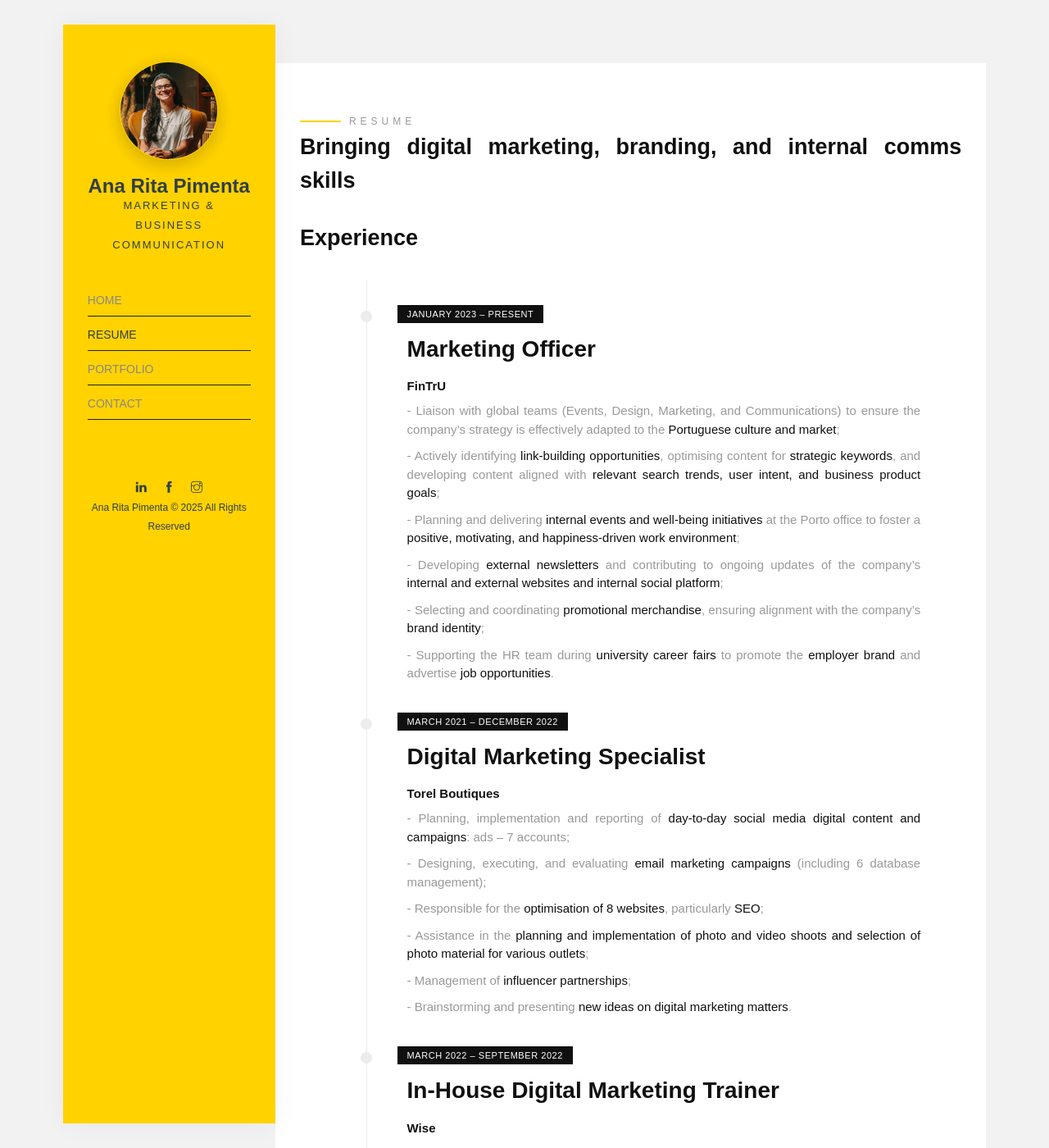
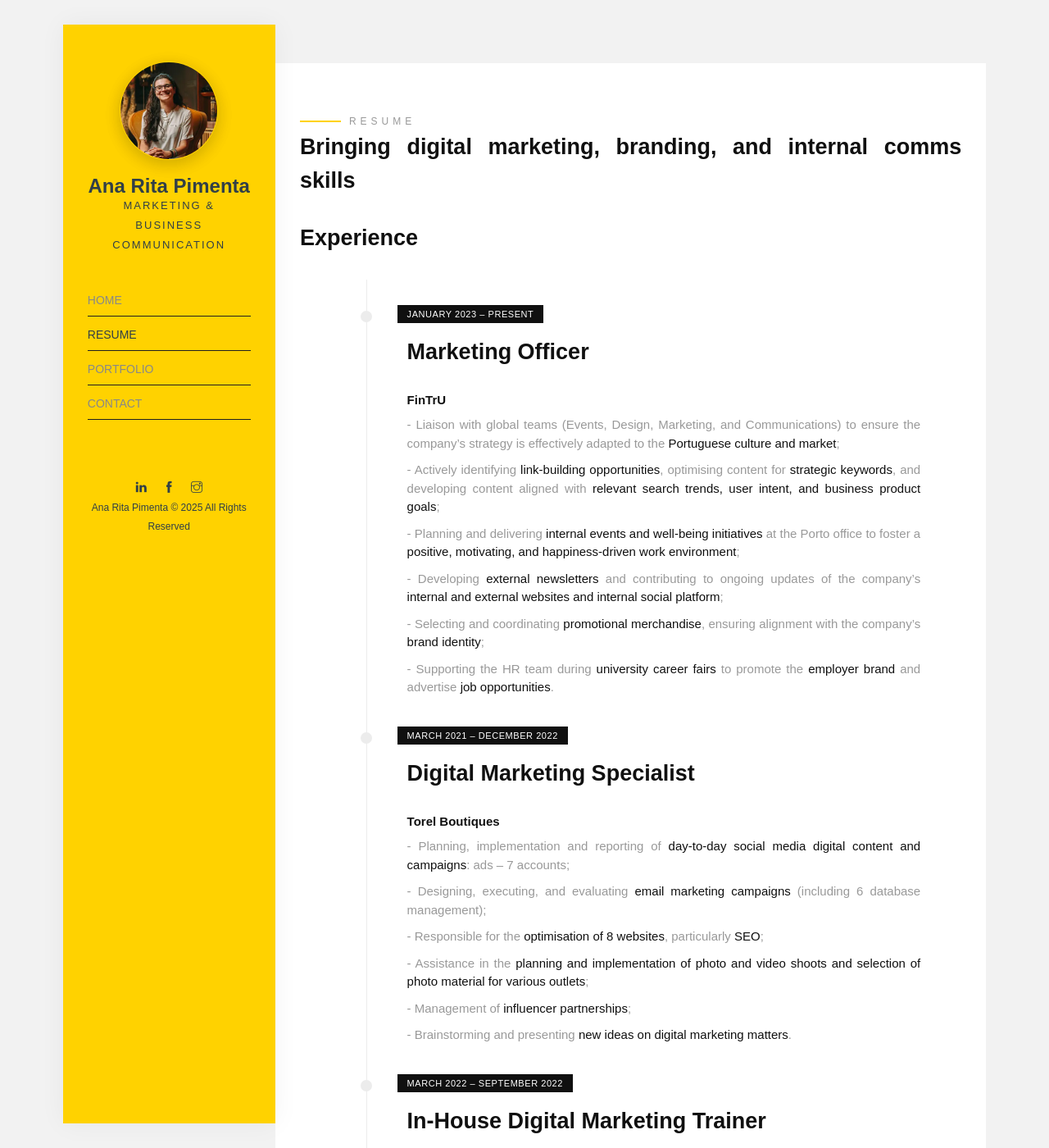
Before and after one commit to anaritapimenta/anaritapimenta.github.io, a Jekyll site: the page built from resume.html, in a window 1280 px wide and 1400 px high. Shown: the whole window at 82% size. Built offline with Jekyll 4.4.1, drawn with Linux system fonts in a browser that asks for light colours; some web fonts are replaced; some of the changed text lies outside the part shown.

Commit message:
Update resume.html

```diff
--- a/resume.html
+++ b/resume.html
@@ -4,16 +4,25 @@ description: Marketing and communications expert with a strong background in dig
 layout: default
 ---
 
+<style>
+  h1.heading, h2.heading, h3.heading {
+    color: #101010;
+    font-family: 'Rambla', sans-serif;
+    margin-bottom: 30px;
+    font-weight: 700;
+    font-size: 27px;
+    line-height: 1.5em;
+  }
+</style>
+
 <section class="resume" role="region" aria-labelledby="experience-heading">
   <div class="container-fluid">
     <div class="row">
       <div class="col-md-12">
         <span class="heading-meta style-1">Resume</span>
-
         <h1 class="heading animate-box">
           Bringing digital marketing, branding, and internal comms skills
         </h1>
-
         <h2 class="heading animate-box" id="experience-heading" data-animate-effect="fadeInLeft">
           Experience
         </h2>
@@ -25,21 +34,20 @@ layout: default
           <li>
             <article class="timeline-content" role="listitem">
               <span class="timeline-date">January 2023 – Present</span>
-              <h3>Marketing Officer</h3>
+              <h3 class="heading">Marketing Officer</h3>
               <h4>FinTrU</h4>
               <p>- Liaison with global teams (Events, Design, Marketing, and Communications) to ensure the company’s strategy is effectively adapted to the <strong>Portuguese culture and market</strong>;</p>
               <p>- Actively identifying <strong>link-building opportunities</strong>, optimising content for <strong>strategic keywords</strong>, and developing content aligned with <strong>relevant search trends, user intent, and business product goals</strong>;</p>
-              <p>- Planning and delivering <strong>internal events and well-being initiatives</strong> at the Porto office to foster a <strong>positive, motivating, and happiness-driven work environment</strong>;</p>
+              <p>- Planning and delivering <strong>internal events and well‑being initiatives</strong> at the Porto office to foster a <strong>positive, motivating, and happiness‑driven work environment</strong>;</p>
               <p>- Developing <strong>external newsletters</strong> and contributing to ongoing updates of the company’s <strong>internal and external websites and internal social platform</strong>;</p>
               <p>- Selecting and coordinating <strong>promotional merchandise</strong>, ensuring alignment with the company’s <strong>brand identity</strong>;</p>
               <p>- Supporting the HR team during <strong>university career fairs</strong> to promote the <strong>employer brand</strong> and advertise <strong>job opportunities</strong>.</p>
             </article>
           </li>
-
           <li>
             <article class="timeline-content" role="listitem">
               <span class="timeline-date">March 2021 – December 2022</span>
-              <h3>Digital Marketing Specialist</h3>
+              <h3 class="heading">Digital Marketing Specialist</h3>
               <h4>Torel Boutiques</h4>
               <p>- Planning, implementation and reporting of <strong>day‑to‑day social media digital content and campaigns</strong>: ads – 7 accounts;</p>
               <p>- Designing, executing, and evaluating <strong>email marketing campaigns</strong> (including 6 database management);</p>
@@ -49,21 +57,19 @@ layout: default
               <p>- Brainstorming and presenting <strong>new ideas on digital marketing matters</strong>.</p>
             </article>
           </li>
-
           <li>
             <article class="timeline-content" role="listitem">
               <span class="timeline-date">March 2022 – September 2022</span>
-              <h3>In‑House Digital Marketing Trainer</h3>
+              <h3 class="heading">In‑House Digital Marketing Trainer</h3>
               <h4>Wise</h4>
               <p>- Provided <strong>in‑house marketing training</strong>, focusing on <strong>Marketing Planning</strong>, <strong>Social Media Management</strong>, <strong>Ad Campaigns</strong>, and <strong>Email Marketing</strong>;</p>
               <p>- Training sessions were delivered <strong>online</strong>.</p>
             </article>
           </li>
-
           <li>
             <article class="timeline-content" role="listitem">
               <span class="timeline-date">December 2021 – May 2022</span>
-              <h3>Digital Marketing Trainer</h3>
+              <h3 class="heading">Digital Marketing Trainer</h3>
               <h4>IPLNT - Instituto Português de Línguas e Novas Tecnologias</h4>
               <p>- Theories and Techniques of Communication;</p>
               <p>- Digital Communication;</p>
@@ -84,71 +90,64 @@ layout: default
               <p>- Influencer Marketing.</p>
             </article>
           </li>
-
           <li>
             <article class="timeline-content" role="listitem">
               <span class="timeline-date">May 2020 – November 2020</span>
-              <h3>Video Marketing Production Assistant</h3>
+              <h3 class="heading">Video Marketing Production Assistant</h3>
               <h4>Livemotion Agency - Creative Online Content</h4>
               <p>- <strong>Storytelling</strong> and <strong>script for the video</strong>;</p>
               <p>- Content for the web: <strong>articles for the company's blog</strong>, <strong>social media content calendar</strong>, <strong>newsletters</strong>, <strong>institutional</strong> and <strong>commercial documents/brochures</strong>.</p>
             </article>
           </li>
-
           <li>
             <article class="timeline-content" role="listitem">
               <span class="timeline-date">November 2019 – May 2020</span>
-              <h3>International Expansion Business Developer</h3>
+              <h3 class="heading">International Expansion Business Developer</h3>
               <h4>Ecovest (Barn Of Monkeys)</h4>
               <p>- Digital communication and E‑Commerce management: elaboration of optimised content – <strong>SEM: SEO and SEA</strong>, and <strong>activation of campaigns</strong> – idea, implementation, and a report with the results;</p>
               <p>- Brand ambassador coordinator: <strong>protocol elaboration</strong>, <strong>search</strong>, <strong>contact</strong>, and <strong>relationship with key kids fashion influencers</strong>.</p>
             </article>
           </li>
-
           <li>
             <article class="timeline-content" role="listitem">
               <span class="timeline-date">January 2019 – October 2019</span>
-              <h3>Marketer</h3>
+              <h3 class="heading">Marketer</h3>
               <h4>FTF – Marketing e Publicidade, Lda</h4>
               <p>- Branding consultant: providing <strong>analysis and creative solutions in order to help small companies successfully achieve their marketing and communication goals</strong>;</p>
               <p>- Copywriting and content marketing: <strong>development of institutional and commercial documents</strong>.</p>
             </article>
           </li>
-
           <li>
             <article class="timeline-content" role="listitem">
               <span class="timeline-date">July 2018 – December 2018</span>
-              <h3>PR Specialist and Brand Manager Assistant</h3>
+              <h3 class="heading">PR Specialist and Brand Manager Assistant</h3>
               <h4>Global Sport (EDP Running Wonders and Portugal A Correr)</h4>
               <p>- Establish and coordinate <strong>efforts with journalists</strong>, <strong>influencers</strong>, <strong>bloggers</strong>, <strong>sponsors</strong>, <strong>designers</strong>, and <strong>consultants</strong>;</p>
               <p>- Support in the <strong>organisation of events</strong> of the two brands.</p>
             </article>
           </li>
-
           <li>
             <article class="timeline-content" role="listitem">
               <span class="timeline-date">January 2018 – April 2018</span>
-              <h3>Marketing and Communication Assistant</h3>
+              <h3 class="heading">Marketing and Communication Assistant</h3>
               <h4>Surfection, Lda (I surf Portugal)</h4>
               <p>- In partnership with the design team, I worked on the <strong>redesign of the company's visual identity</strong>. I was responsible for the collaboration of content, and in the research of new markets and the creation of new partnerships;</p>
-              <p>- Organisation of events: <strong>logistic coordination of the various activities that the company provides</strong>.</p>
+              <p>- Organisation of events: <strong>logistic coordination of the várias activities que the company provides</strong>.</p>
             </article>
           </li>
-
           <li>
             <article class="timeline-content" role="listitem">
               <span class="timeline-date">October 2016 – December 2017</span>
-              <h3>Marketing and Communication Intern and Project Manager</h3>
+              <h3 class="heading">Marketing and Communication Intern and Project Manager</h3>
               <h4>M.A.R. Kayaks, Lda (Nelo)</h4>
-              <p>- I facilitated the operation of E‑Commerce: <strong>description of products</strong>, <strong>translation</strong>, and <strong>Google Ads</strong>, in order to increase the visibility of the products marketed in the store;</p>
-              <p>- I assisted in the <strong>organisation of four events</strong>, I organised a <strong>social responsibility action</strong>, and I updated the manual of <strong>reception for delivery to new employees</strong>.</p>
+              <p>- I facilitated the operation of E‑Commerce: <strong>description of products</strong>, <strong>translation</strong>, e <strong>Google Ads</strong>, in order to increase the visibility of the products marketed in the store;</p>
+              <p>- I assisted in the <strong>organisation de four events</strong>, I organise a <strong>social responsibility action</strong>, e I updated o manual de <strong>reception for delivery to new employees</strong>.</p>
             </article>
           </li>
-
           <li>
             <article class="timeline-content" role="listitem">
               <span class="timeline-date">May 2015 – July 2015</span>
-              <h3>Corporate Communication Intern</h3>
+              <h3 class="heading">Corporate Communication Intern</h3>
               <h4>Pista Mágica - Escola de Voluntariado</h4>
               <p>- Supported communication and promotion for two key projects;</p>
               <p>- Developed content including <strong>newsletters</strong>, <strong>press releases</strong>, and <strong>visual presentations</strong>.</p>
@@ -156,7 +155,6 @@ layout: default
               <p>- Conducted statistical work, analysing and reporting relevant data.</p>
             </article>
           </li>
-
         </ul>
       </div>
     </div>
@@ -181,39 +179,35 @@ layout: default
           <li>
             <article class="timeline-content" role="listitem">
               <span class="timeline-date">March 2019 – February 2020</span>
-              <h3>Digital Marketing and e‑Commerce Manager</h3>
+              <h3 class="heading">Digital Marketing and e‑Commerce Manager</h3>
               <h4>FLAG</h4>
               <p><strong>Website</strong> as a marketing tool, <strong>Web Copywriting</strong>, <strong>blogging with WordPress</strong>, <strong>Social Media Marketing</strong>, <strong>Community Management</strong>, <strong>Facebook, LinkedIn, Instagram, and YouTube Marketing</strong>, <strong>Search Engine Marketing</strong> and <strong>Search Engine Optimisation</strong>, <strong>Google AdWords</strong> and <strong>Google Analytics</strong>, <strong>Email Marketing</strong>, <strong>Leads</strong> and <strong>Landing Pages</strong>, <strong>E‑Commerce with WordPress</strong>, and <strong>Business Intelligence</strong>.</p>
             </article>
           </li>
-
           <li>
             <article class="timeline-content" role="listitem">
               <span class="timeline-date">October 2015 – December 2017</span>
-              <h3>Master's Degree in Marketing and Communication</h3>
+              <h3 class="heading">Master's Degree in Marketing and Communication</h3>
               <h4>Escola Superior de Educação de Coimbra (ESEC)</h4>
-              <p><strong>Strategic planning and management of communication</strong>; <strong>management and communication of brands</strong>; <strong>identity</strong>, <strong>culture and markets</strong>, <strong>marketing research</strong>, <strong>organisational behaviour</strong>, <strong>relations with the media</strong>; <strong>e‑marketing</strong>, <strong>marketing communication techniques</strong>, <strong>innovation</strong> and <strong>product development</strong>, and <strong>management of work teams</strong>.</p>
+              <p><strong>Strategic planning and management of communication</strong>; <strong>management and communication of brands</strong>; <strong>identity</strong>, <strong>culture and markets</strong>, <strong>marketing research</strong>, <strong>organisational behaviour</strong>, <strong>relations com the media</strong>; <strong>e‑marketing</strong>, <strong>marketing communication techniques</strong>, <strong>innovation</strong> e <strong>product development</strong>, and <strong>management of work teams</strong>.</p>
             </article>
           </li>
-
           <li>
             <article class="timeline-content" role="listitem">
               <span class="timeline-date">September 2012 – July 2015</span>
-              <h3>Degree in Business Communication</h3>
+              <h3 class="heading">Degree in Business Communication</h3>
               <h4>Instituto Superior de Contabilidade e Administração do Porto (ISCAP)</h4>
               <p><strong>English</strong>, <strong>Spanish</strong> and (basic) <strong>German</strong>; theoretical/practical knowledge related to business: <strong>management</strong>, <strong>corporate communication</strong>, <strong>information</strong> and <strong>communication technologies</strong>, <strong>commercial law</strong> and many others.</p>
             </article>
           </li>
-
           <li>
             <article class="timeline-content" role="listitem">
               <span class="timeline-date">September 2012 – July 2015</span>
-              <h3>Filología y Traducción | Administración y Gestión de Empresas</h3>
+              <h3 class="heading">Filología y Traducción | Administración e Gestão de Empresas</h3>
               <h4>Universidade de Vigo</h4>
-              <p>Engaged in the international <strong>"ERASMUS +" mobility programme</strong>, where I had the opportunity to <strong>improve Spanish</strong> <strong>in real context</strong>, and attended disciplines such as <strong>commercial direction</strong>, <strong>marketing research</strong> and <strong>knowledge management</strong>, and <strong>technological innovation</strong>.</p>
+              <p>Engaged in the international <strong>"ERASMUS +" mobility programme</strong>, where I had the opportunity to <strong>improve Spanish</strong> in real context, and attended disciplines such as <strong>commercial direction</strong>, <strong>marketing research</strong> and <strong>knowledge management</strong>, and <strong>technological innovation</strong>.</p>
             </article>
           </li>
-
         </ul>
       </div>
     </div>
```
